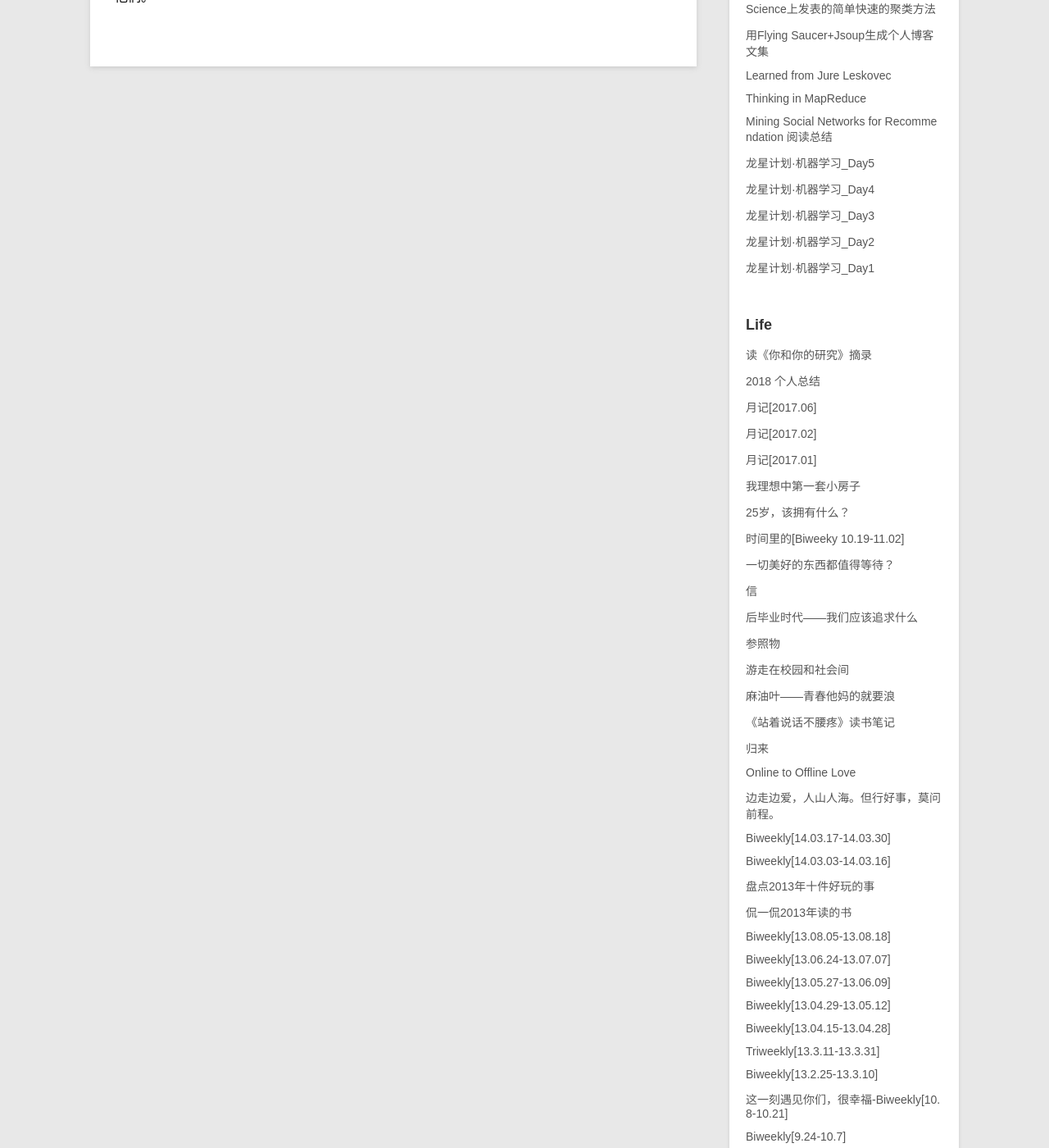
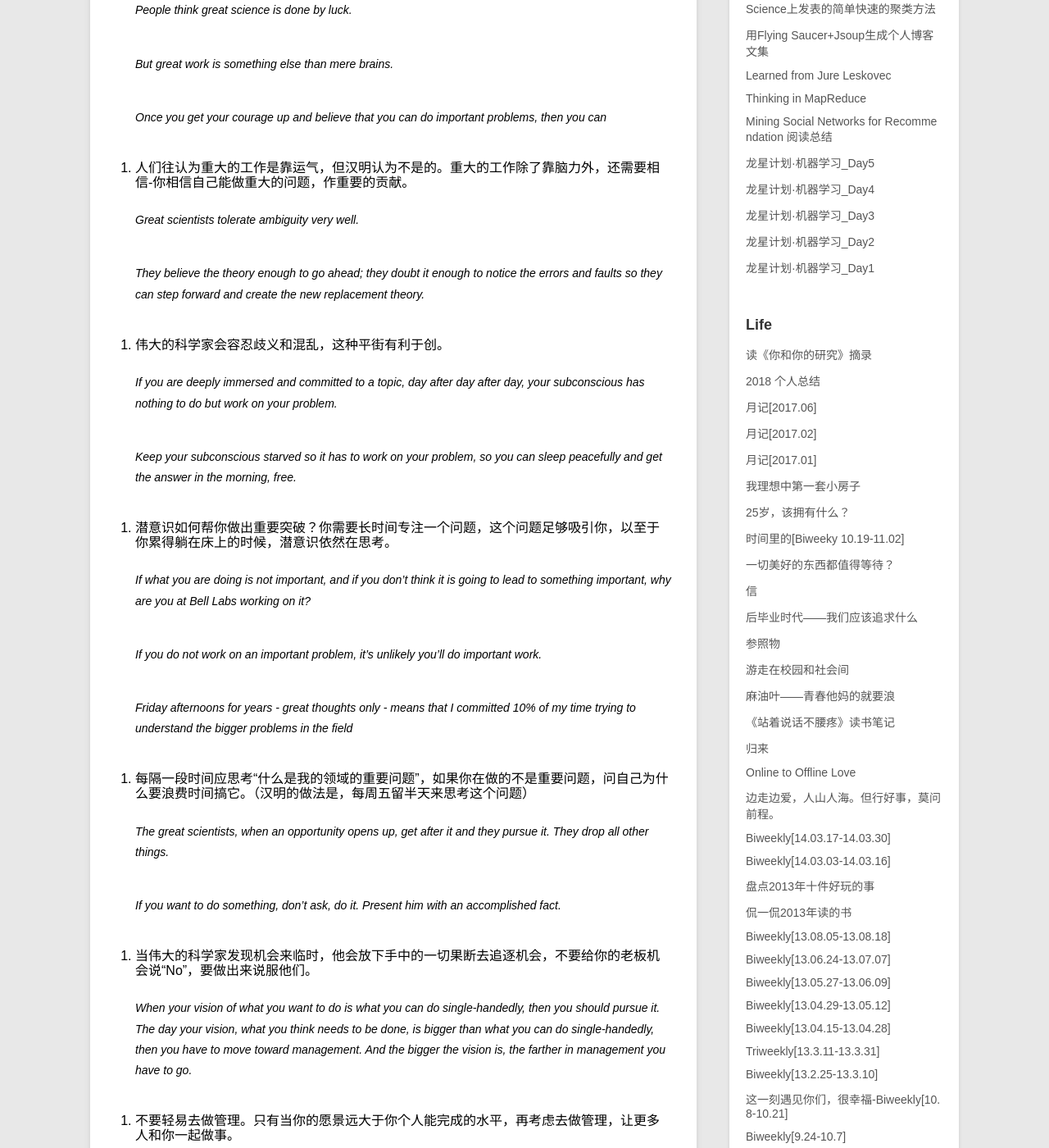
Before and after one commit to fs302/fs302.github.io, a Jekyll site: the page built from blog/_posts/life/2023-08-23-you-and-your-research.md, in a window 1280 px wide and 1400 px high, scrolled down 503 px. Shown: the whole window at 82% size. Built offline with Jekyll 4.4.1, drawn with Linux system fonts in a browser that asks for light colours; some of the changed text lies outside the part shown.

Commit message:
post:you and your research

```diff
--- a/blog/_posts/life/2023-08-23-you-and-your-research.md
+++ b/blog/_posts/life/2023-08-23-you-and-your-research.md
@@ -7,9 +7,45 @@ published: true
 
 ---
 最近读了理查德·汉明的演讲原文[《你和你的研究》(You and Your Research)](https://www.cs.virginia.edu/~robins/YouAndYourResearch.html)。其中谈到对科学工作的观察和建议，摘录如下：
-1．首先，一个人只有一次生命，为什么不做一件你认为伟大的事
-2．人们往认为伟大的工作是靠运气，但汉明认为不是的伟大的工作除了靠脑力外，还需要相信-你相信自己能做重大的问题，作重要的贡献.种平街
-3．伟大的科学家会容忍歧义和混乱，这有利于创造．
-4．潜意识如何帮你做出重要突破？你需要长时间专注一个问题，这个问题足够吸引你，以至于你累得躺在床上的时候，潜意识依然在思考.
-5．每隔一段时间应思考“什么是我的领域的重要问题”如果你在做的不是重要问题，问自己为什么要浪费时间搞它
-6．当伟大的科学家发现机会来临时，化会放下手中的一切果断去追逐机会且不要给你的老板机会说“No”，要做出来说服他们。
+
+> Each of you has one life to live. Even if you believe in reincarnation it doesn't do you any good from one life to the next! Why shouldn't you do significant things in this one life, however you define significant?
+
+1. 一个人只有一次生命，为什么不做一件你认为重大的事?（注意，这个重大是你认为的，不是社会认为的）
+
+> People think great science is done by luck.
+>
+> But great work is something else than mere brains.
+>
+> Once you get your courage up and believe that you can do important problems, then you can
+
+2. 人们往认为重大的工作是靠运气，但汉明认为不是的。重大的工作除了靠脑力外，还需要相信-你相信自己能做重大的问题，作重要的贡献。
+
+> Great scientists tolerate ambiguity very well.
+>
+> They believe the theory enough to go ahead; they doubt it enough to notice the errors and faults so they can step forward and create the new replacement theory.
+
+3. 伟大的科学家会容忍歧义和混乱，这种平街有利于创。
+
+> If you are deeply immersed and committed to a topic, day after day after day, your subconscious has nothing to do but work on your problem.
+>
+> Keep your subconscious starved so it has to work on your problem, so you can sleep peacefully and get the answer in the morning, free.
+
+4. 潜意识如何帮你做出重要突破？你需要长时间专注一个问题，这个问题足够吸引你，以至于你累得躺在床上的时候，潜意识依然在思考。
+
+> If what you are doing is not important, and if you don't think it is going to lead to something important, why are you at Bell Labs working on it?
+>
+> If you do not work on an important problem, it's unlikely you'll do important work.
+>
+> Friday afternoons for years - great thoughts only - means that I committed 10% of my time trying to understand the bigger problems in the field
+
+5. 每隔一段时间应思考“什么是我的领域的重要问题”，如果你在做的不是重要问题，问自己为什么要浪费时间搞它。（汉明的做法是，每周五留半天来思考这个问题）
+
+> The great scientists, when an opportunity opens up, get after it and they pursue it. They drop all other things.
+>
+>  If you want to do something, don't ask, do it. Present him with an accomplished fact.
+
+6. 当伟大的科学家发现机会来临时，他会放下手中的一切果断去追逐机会，不要给你的老板机会说“No”，要做出来说服他们。
+
+> When your vision of what you want to do is what you can do single-handedly, then you should pursue it. The day your vision, what you think needs to be done, is bigger than what you can do single-handedly, then you have to move toward management. And the bigger the vision is, the farther in management you have to go.
+
+7. 不要轻易去做管理。只有当你的愿景远大于你个人能完成的水平，再考虑去做管理，让更多人和你一起做事。
```
